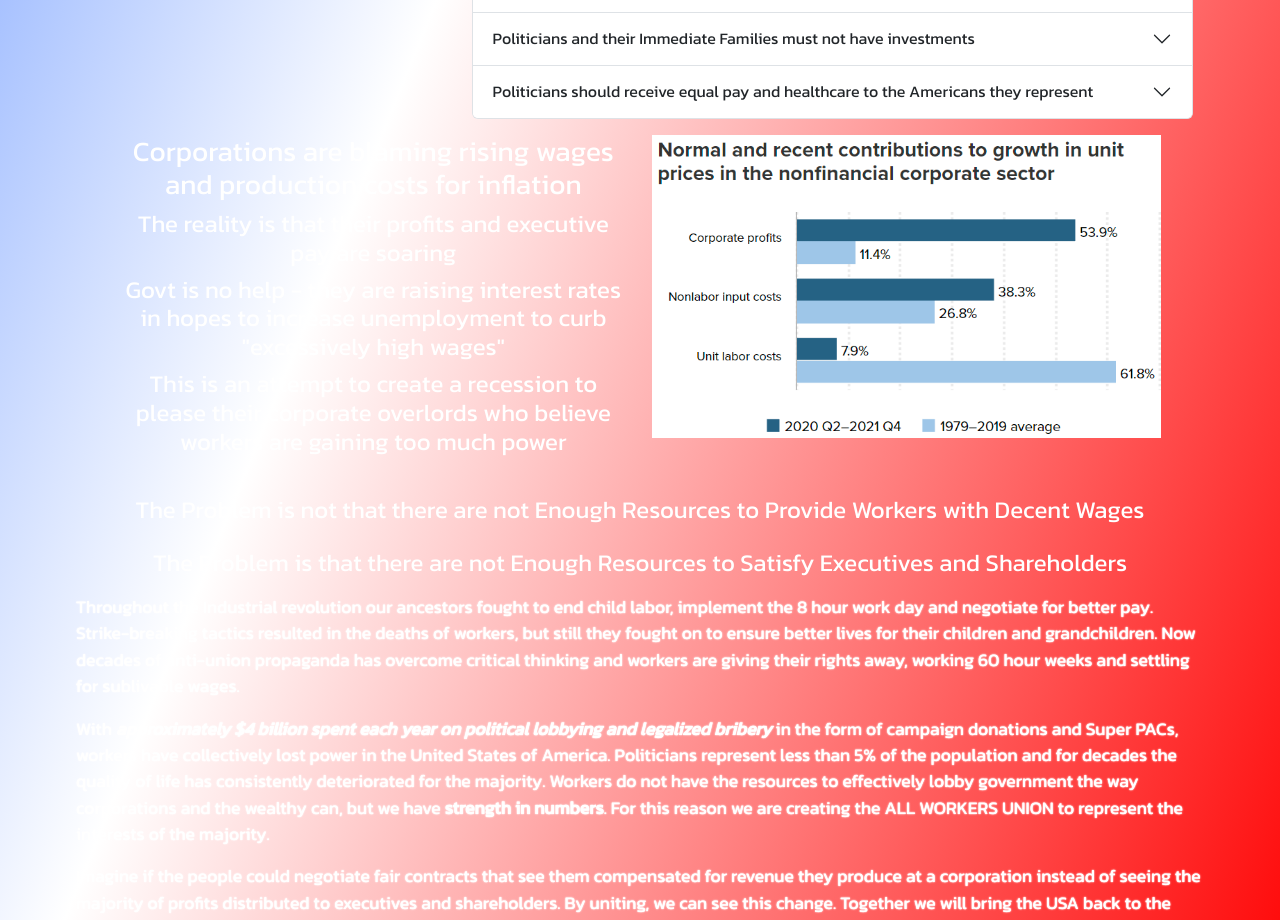
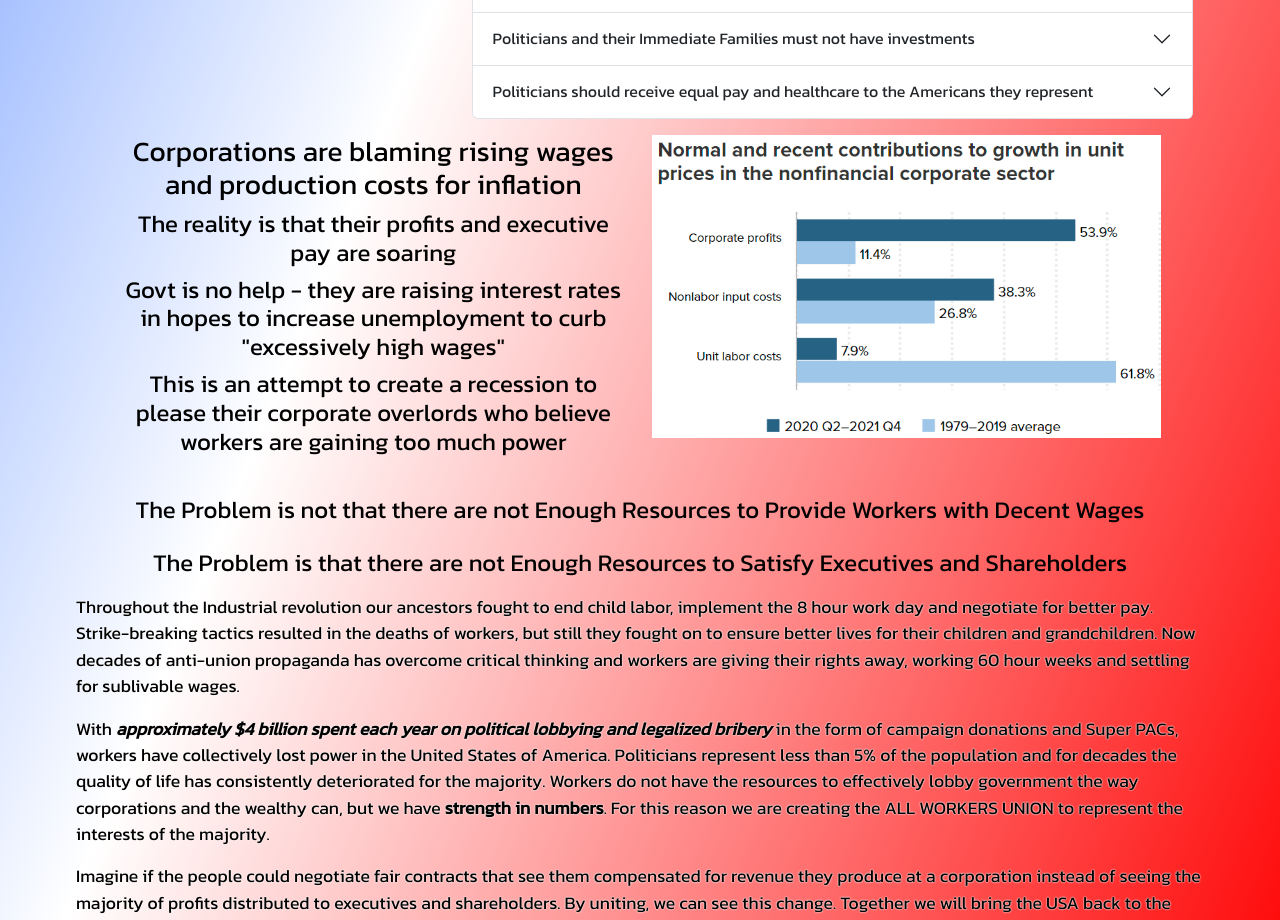
Before and after one commit to mpollachek/sideProjectFrontend, a React (Create React App) app: page / in a window 1280 px wide. Shown: the part 2220-3140 px from the top of the page. Built offline with nearby package versions, Linux system fonts and the light colour scheme.

Commit message:
text colors

```diff
--- a/src/pages/HomePage.js
+++ b/src/pages/HomePage.js
@@ -34,7 +34,7 @@ const HomePage = () => {
 
   return(
 
-    <Container className="container-bg full-width">
+    <Container className="container-bg full-width" style={{color: 'black'}} >
       <h1 className='display-3 text-center'>All Workers Union</h1>
       <Row className='banner1 text-center'>
         <h1><Link to='/GetInvolved'>Join Our Movement</Link></h1>
@@ -195,7 +195,7 @@ const HomePage = () => {
       </Row>
 
       <Row className='my-3'>
-      <Col className='text-center'
+      <Col className='text-center align-middle' style={{height: "100%"}}
       lg={{
         offset: 1,
         size: 5
```
